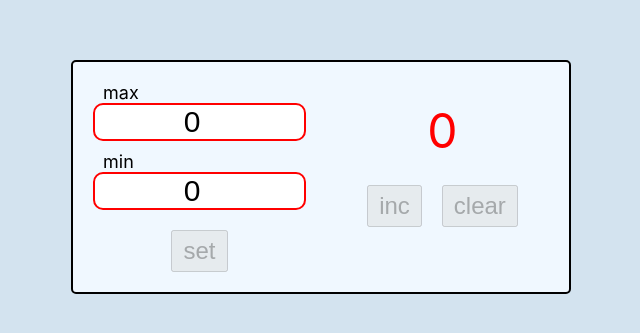
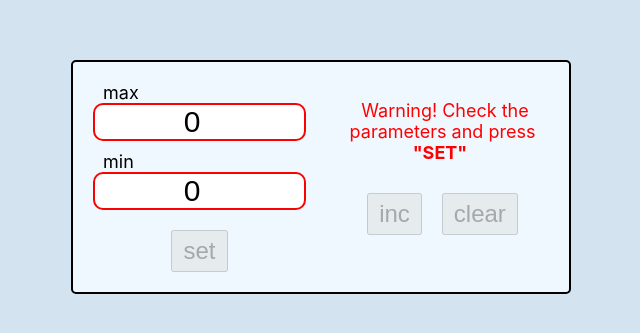
Before and after one commit to a-koloshva/counter, a React (Create React App) app: page / in a window 1280 px wide. Shown: the part 223-556 px from the top of the page, without its empty margins (319-959 px from the left). Built offline with nearby package versions, Linux system fonts and the light colour scheme.

Commit message:
refactoring counter

```diff
--- a/package.json
+++ b/package.json
@@ -1,6 +1,7 @@
 {
   "name": "counter",
   "version": "0.1.0",
+  "homepage": "https://a-koloshva.github.io/counter",
   "private": true,
   "dependencies": {
     "@testing-library/jest-dom": "^5.17.0",
@@ -10,6 +11,7 @@
     "@types/node": "^16.18.68",
     "@types/react": "^18.2.45",
     "@types/react-dom": "^18.2.18",
+    "gh-pages": "^6.1.1",
     "react": "^18.2.0",
     "react-dom": "^18.2.0",
     "react-scripts": "5.0.1",
@@ -20,7 +22,9 @@
     "start": "react-scripts start",
     "build": "react-scripts build",
     "test": "react-scripts test",
-    "eject": "react-scripts eject"
+    "eject": "react-scripts eject",
+    "predeploy": "npm run build",
+    "deploy": "gh-pages -d build"
   },
   "eslintConfig": {
     "extends": [
--- a/src/App.css
+++ b/src/App.css
@@ -83,17 +83,13 @@ body {
 
 .count {
   width: 100%;
-  text-align: center;
   font-size: 48px;
-  line-height: 1;
 }
 
 .redCount {
   width: 100%;
-  text-align: center;
   font-size: 48px;
   color: red;
-  line-height: 1;
 }
 
 .buttonBlock {
@@ -110,12 +106,13 @@ body {
   margin-top: 10px;
 }
 
-.message {
+.error {
   margin: 8px 0;
   width: 70%;
   font-size: 18px;
   color: rgb(255, 0, 0);
+  padding: 5px;
 }
-.message b {
+.error b {
   text-transform: uppercase;
 }
--- a/src/App.tsx
+++ b/src/App.tsx
@@ -1,118 +1,87 @@
-import React, { ChangeEvent, useEffect, useState } from 'react';
+import React, { useEffect, useState } from 'react';
 import './App.css';
-import { Button } from './components/Button/Button';
-import { Input } from './components/Input/Input';
+import { LimitBlock } from './components/LimitBlock/LimitBlock';
+import { CounterBlock } from './components/CounterBlock/CounterBlock';
+
+export const getInitialValue = (key: string) => {
+  const countLocal = localStorage.getItem(key);
+  if (countLocal) {
+    return JSON.parse(countLocal);
+  } else {
+    return 0;
+  }
+};
 
 function App() {
-  let [count, setCount] = useState(0);
-  let [maxValue, setMaxValue] = useState(0);
-  let [afterSetMaxValue, setAfterSetMaxValue] = useState<number>(0);
-  let [minValue, setMinValue] = useState(0);
-  let [afterSetMinValue, setAfterSetMinValue] = useState<number>(0);
-  let [message, setMessage] = useState<boolean>(false);
+  let [count, setCount] = useState(getInitialValue('count'));
+  let [maxValue, setMaxValue] = useState(getInitialValue('maxValue'));
+  let [minValue, setMinValue] = useState(getInitialValue('minValue'));
 
-  useEffect(() => {
-    const countLocal = localStorage.getItem('count');
-    const afterSetMinValueLocal = localStorage.getItem('afterSetMinValue');
-    const afterSetMaxValueLocal = localStorage.getItem('afterSetMaxValue');
-    setMessage(true);
+  let [error, setError] = useState<boolean>(false);
 
-    if (countLocal) {
-      setCount(JSON.parse(countLocal));
-    }
-    if (afterSetMinValueLocal) {
-      setAfterSetMinValue(JSON.parse(afterSetMinValueLocal));
-      setMinValue(JSON.parse(afterSetMinValueLocal));
-    }
-    if (afterSetMaxValueLocal) {
-      setAfterSetMaxValue(JSON.parse(afterSetMaxValueLocal));
-      setMaxValue(JSON.parse(afterSetMaxValueLocal));
-    }
-  }, []);
+  console.log('values', maxValue, minValue, count);
 
   useEffect(() => {
     localStorage.setItem('count', JSON.stringify(count));
-    localStorage.setItem('afterSetMinValue', JSON.stringify(afterSetMinValue));
-    localStorage.setItem('afterSetMaxValue', JSON.stringify(afterSetMaxValue));
+    setError(true);
+  }, [count]);
+
+  const onSetValueHandler = () => {
+    setCount(minValue);
+    setError(true);
+
+    localStorage.setItem('count', JSON.stringify(count));
     localStorage.setItem('maxValue', JSON.stringify(maxValue));
     localStorage.setItem('minValue', JSON.stringify(minValue));
-  }, [count, afterSetMinValue, afterSetMaxValue, minValue, maxValue]);
-
-  const onClickIncHandler = () => setCount(count + 1);
-  const onClickClearHandler = () => setCount(afterSetMinValue); // Очищаем счетчик до заданного минимального значения
-
-  const onChangeMaxValueHandler = (e: ChangeEvent<HTMLInputElement>) => {
-    // Максимальное узначение установленное в input
-    setMaxValue(Number(e.currentTarget.value));
-    setMessage(false);
   };
 
-  const onChangeMinValueHandler = (e: ChangeEvent<HTMLInputElement>) => {
-    // Минимальное значение установленное в input
-    setMinValue(Number(e.currentTarget.value));
-    setMessage(false);
+  // const validate = (value: number, name: string): boolean => {
+  //   if (name === 'max') {
+  //     if (value < 0 || value === minValue) {
+  //       setError(true);
+  //       return false;
+  //     }
+  //     return true;
+  //   } else return true;
+  // };
+
+  const inputHandler = (value: number, name: string) => {
+    if (name === 'max') {
+      setMaxValue(value);
+      // if (validate(value, name)) {
+      // }
+    } else {
+      setMinValue(value);
+    }
   };
-
-  const onClickMinMaxInputHandler = () => {
-    // При нажатии кнопки set
-    setAfterSetMaxValue(maxValue);
-    setAfterSetMinValue(minValue);
-    setCount(minValue);
-    setMessage(true);
-  };
-
-  const limitsCondition = maxValue <= minValue;
 
   return (
     <div className="App">
-      <div className="limitWrapper">
-        <div>
-          <span className="inputTitle">max</span>
-          <Input
-            type="number"
-            value={maxValue}
-            onChange={onChangeMaxValueHandler}
-            className={limitsCondition ? 'redInput' : 'input'}
-          />
-        </div>
-        <div>
-          <span className="inputTitle">min</span>
-          <Input
-            type="number"
-            value={minValue}
-            onChange={onChangeMinValueHandler}
-            className={limitsCondition ? 'redInput' : 'input'}
-          />
-        </div>
-        <div>
-          <Button name={'set'} disabled={limitsCondition} onClick={onClickMinMaxInputHandler} />
-        </div>
-      </div>
-      <div className="counterWrapper">
-        <div>
-          {message ? (
-            <span className={count === afterSetMaxValue ? 'redCount' : 'count'}>{count}</span>
-          ) : (
-            <span className="message">
-              Please, check limits and press <b>"set"</b>
-            </span>
-          )}
-        </div>
-        <div className="buttonBlock">
-          <Button
-            name={'inc'}
-            disabled={!message || count === afterSetMaxValue}
-            onClick={onClickIncHandler}
-          />
-          <Button
-            name={'clear'}
-            disabled={!message || count === afterSetMinValue}
-            onClick={onClickClearHandler}
-          />
-        </div>
-      </div>
+      <LimitBlock
+        minValue={minValue}
+        maxValue={maxValue}
+        setMinValue={setMinValue}
+        setMaxValue={setMaxValue}
+        error={error}
+        setError={setError}
+        onSetValueHandler={onSetValueHandler}
+        inputHandler={inputHandler}
+      />
+      <CounterBlock
+        count={count}
+        setCount={setCount}
+        error={error}
+        minValue={minValue}
+        maxValue={maxValue}
+      />
     </div>
   );
 }
 
 export default App;
+
+// разбить на компоненты
+// перенести localstorage внутрь функций
+// переименовать onClickMinMaxInputHandler на onSetValueHandler, как-то так
+// вывести отдельно стейт для ошибки с начальным значением "", если есть ошибка выводить текст, если ошибки нет, выводить число
+// посмотреть видос по github pages и залить на гитхаб коунтер
--- /dev/null
+++ b/src/components/CounterBlock/CounterBlock.tsx
@@ -0,0 +1,50 @@
+import React from 'react';
+import { Button } from '../Button/Button';
+
+type CounterBlockProps = {
+  count: number;
+  setCount: (value: number) => void;
+  error: boolean;
+  minValue: number;
+  maxValue: number;
+};
+
+export const CounterBlock = (props: CounterBlockProps) => {
+  const onClickIncHandler = () => {
+    localStorage.setItem('count', JSON.stringify(props.count));
+    props.setCount(props.count + 1);
+  };
+
+  const onClickClearHandler = () => {
+    props.setCount(props.minValue);
+    localStorage.setItem('count', JSON.stringify(props.count));
+  };
+
+  return (
+    <div className="counterWrapper">
+      <div>
+        {!props.error || props.maxValue === props.minValue ? (
+          <span className="error">
+            Warning! Check the parameters and press <b>"set"</b>
+          </span>
+        ) : (
+          <span className={props.count === props.maxValue ? 'redCount' : 'count'}>
+            {props.count}
+          </span>
+        )}
+      </div>
+      <div className="buttonBlock">
+        <Button
+          name={'inc'}
+          disabled={!props.error || props.count === props.maxValue}
+          onClick={onClickIncHandler}
+        />
+        <Button
+          name={'clear'}
+          disabled={!props.error || props.count === props.minValue}
+          onClick={onClickClearHandler}
+        />
+      </div>
+    </div>
+  );
+};
--- a/src/components/Input/Input.tsx
+++ b/src/components/Input/Input.tsx
@@ -1,12 +1,14 @@
-import React, { ChangeEvent } from 'react';
+import React, { ChangeEvent, DetailedHTMLProps, InputHTMLAttributes } from 'react';
 
-type InputProps = {
+type DefaultProps = DetailedHTMLProps<InputHTMLAttributes<HTMLInputElement>, HTMLInputElement>;
+
+type InputProps = DefaultProps & {
   type: string;
   value: number;
   onChange: (e: ChangeEvent<HTMLInputElement>) => void;
   className?: string;
 };
 
-export const Input = ({ type, value, onChange, className }: InputProps) => {
-  return <input type={type} value={value} onChange={onChange} className={className} min={0} />;
+export const Input = (props: InputProps) => {
+  return <input {...props} min={0} />;
 };
--- /dev/null
+++ b/src/components/LimitBlock/LimitBlock.tsx
@@ -0,0 +1,55 @@
+import React, { ChangeEvent } from 'react';
+import { Input } from '../Input/Input';
+import { Button } from '../Button/Button';
+
+type LimitBlockProps = {
+  minValue: number;
+  maxValue: number;
+  error: boolean;
+  setMinValue: (value: number) => void;
+  setMaxValue: (value: number) => void;
+  setError: (value: boolean) => void;
+  onSetValueHandler: () => void;
+  inputHandler: (value: number, name: string) => void;
+};
+
+export const LimitBlock = (props: LimitBlockProps) => {
+  const handler = (e: ChangeEvent<HTMLInputElement>) => {
+    props.setError(false);
+    const value = +e.currentTarget.value;
+    const name = e.currentTarget.name;
+    props.inputHandler(value, name);
+  };
+
+  return (
+    <div className="limitWrapper">
+      <div>
+        <span className="inputTitle">max</span>
+        <Input
+          name="max"
+          type="number"
+          value={props.maxValue}
+          onChange={handler}
+          className={props.maxValue <= props.minValue || !props.error ? 'redInput' : 'input'}
+        />
+      </div>
+      <div>
+        <span className="inputTitle">min</span>
+        <Input
+          name="min"
+          type="number"
+          value={props.minValue}
+          onChange={handler}
+          className={props.maxValue <= props.minValue || !props.error ? 'redInput' : 'input'}
+        />
+      </div>
+      <div>
+        <Button
+          name={'set'}
+          disabled={props.error || props.maxValue <= props.minValue}
+          onClick={props.onSetValueHandler}
+        />
+      </div>
+    </div>
+  );
+};
```
Also changed, not shown: 2 other files (tests, documents, lock files or other folders).
